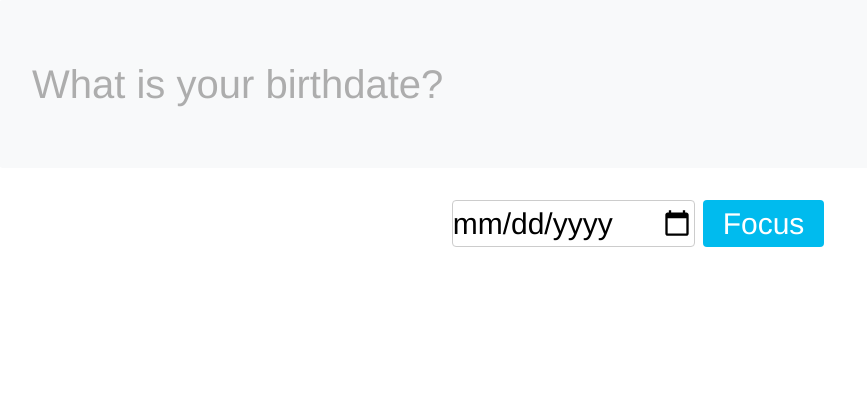
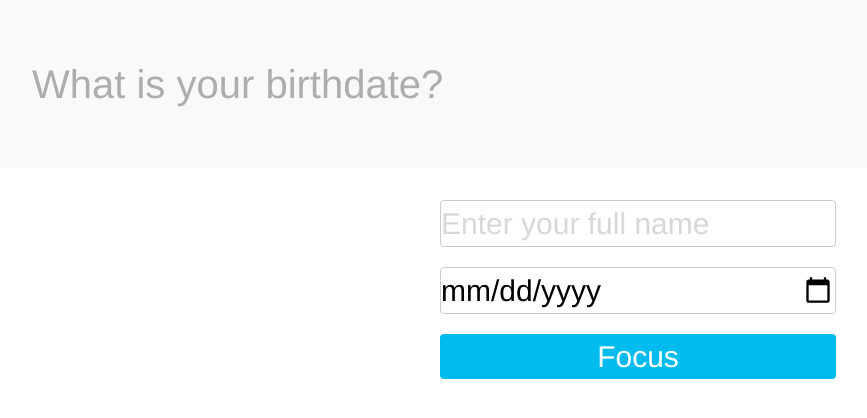
Before and after one commit to goshua13/Focused, a React (Create React App) app: page / in a window 1280 px wide. Shown: the top 418 px of the page, without its empty margins (2-869 px from the left). Built offline with nearby package versions, Linux system fonts and the light colour scheme.

Commit message:
added clock and made tasks on the left side

```diff
--- a/src/App.css
+++ b/src/App.css
@@ -29,12 +29,8 @@ input:read-only {
   border: none;
   cursor: pointer;
 }
-input#dob {
-  color: black;
-  width: unset;
-}
 ::placeholder {
-  color: rgba(255, 255, 255, 0.616);
+  color: rgba(190, 190, 190, 0.616);
 }
 .jumbotron {
   padding: 4rem 2rem;
@@ -53,7 +49,7 @@ input#dob {
   background-blend-mode: darken;
   display: grid;
   grid-template-columns: 1fr 2fr 1fr;
-  grid-template-rows: 20px 3fr 1fr 6fr 20px;
+  grid-template-rows: 20px 3fr 3fr 2fr 1fr 3fr 20px;
 }
 
 .btn-regular {
@@ -67,14 +63,17 @@ input#dob {
   padding: 0 20px;
 }
 
-#dob {
+.new-inputs {
   margin-right: 0.5rem;
+  margin-bottom: 20px;
   box-sizing: border-box;
   border-width: 1px;
   border-style: solid;
   border-radius: 0.25rem;
   border-color: #ccc;
   background-color: #fff;
+  color: black;
+  /* width: 50%; */
 }
 .age-container,
 .clock-container {
@@ -83,15 +82,17 @@ input#dob {
   justify-content: center;
   align-items: center;
   grid-column: 2/3;
-  grid-row: 2/3;
+  grid-row: 4/5;
 }
-.clock-container {
-  flex-flow: row nowrap;
-}
-
 .clock-container h2 {
   font-size: 12rem;
   color: white;
+  margin: 0;
+}
+.clock-container h1 {
+  /* font-size: 12rem; */
+  color: white;
+  margin: 0;
 }
 .clock-container .seconds {
   color: white;
@@ -111,7 +112,7 @@ input#dob {
 /* task input */
 .task-input-container {
   grid-column: 2/3;
-  grid-row: 3/4;
+  grid-row: 5/6;
   display: flex;
   margin-bottom: 50px;
 }
@@ -132,13 +133,15 @@ input#dob {
 }
 /* task items css */
 .list-group-container {
-  grid-column: 2/3;
-  grid-row: 4/5;
+  grid-column: 1/2;
+  grid-row: 3/6;
   font-size: 25px;
+  margin: 10px;
 }
 .list-group {
   align-items: center;
-  max-height: calc(100vh - 450px);
+  /* max-height: calc(100vh - 450px); */
+  max-height: 100%;
   overflow-y: auto;
 }
 .list-group .list-group-item {
@@ -147,8 +150,12 @@ input#dob {
   color: white;
   display: flex;
   justify-content: space-between;
-  border-bottom: 2px solid white;
+  border-bottom: 1px solid white;
   cursor: pointer;
+  font-size: 20px;
+}
+.list-group .list-group-item input {
+  font-size: 20px;
 }
 .list-group .list-group-item:hover:not(.disabled) {
   background: rgba(255, 255, 255, 0.205);
--- a/src/App.tsx
+++ b/src/App.tsx
@@ -11,6 +11,7 @@ import Clock from "./components/Clock";
 function App() {
   const [tasks, setTasks] = useLocalStorage<Array<TaskType>>("tasks", []);
   const USER_AGE = localStorage.getItem("dob") || null;
+  const USER_NAME = localStorage.getItem("name") || null;
 
   const addNewTask = (taskLabel: string, priority: number) => {
     const newTask = {
@@ -45,11 +46,11 @@ function App() {
       )
     );
 
-  if (USER_AGE) {
+  if (USER_AGE && USER_NAME) {
     return (
       <div className="app-wrapper">
         {/* <AgeCount dob={new Date(parseInt(USER_AGE, 10))} /> */}
-        <Clock />
+        <Clock name={USER_NAME} />
         <TaskInput addNewTask={addNewTask} />
         {/*
         //@ts-ignore */}
--- a/src/components/Clock.tsx
+++ b/src/components/Clock.tsx
@@ -1,23 +1,41 @@
 import { useEffect, useState } from "react";
 
-const Clock = () => {
+interface Props {
+  name: string;
+}
+
+const Clock: React.FC<Props> = ({ name }) => {
   const [date, setDate] = useState(new Date());
 
   useEffect(() => {
     const time = setInterval(tick, 60000);
     return () => {
-        clearInterval(time)
+      clearInterval(time);
     };
   }, []);
 
   // Makes time update
   const tick = () => setDate(new Date());
 
+  const switchGreeting = (hour: number) => {
+    if (hour < 12) {
+      return "Good Morning";
+    } else if (hour < 18) {
+      return "Good Afernoon";
+    } else {
+      return "Good Evening";
+    }
+  };
+
   return (
-    <div className="d-flex clock-container">
+    <div className="clock-container">
       <h2 className="hour-minute">
-        {date.getHours() - 12}:{(date.getMinutes() < 10 ? '0' : '') + date.getMinutes()}
+        {date.getHours() - (date.getHours() > 12 ? 12 : 0)}:
+        {(date.getMinutes() < 10 ? "0" : "") + date.getMinutes()}
       </h2>
+      <h3 className="text-white">
+        {switchGreeting(date.getHours())}, {name}
+      </h3>
     </div>
   );
 };
--- a/src/components/NewUserPrompt.tsx
+++ b/src/components/NewUserPrompt.tsx
@@ -5,8 +5,12 @@ const NewUserPrompt = () => {
     event.preventDefault();
     // @ts-ignore
     const dob = new Date(event.target.dob.value);
+    // @ts-ignore
+    const fullName = event.target.fullName.value;
     localStorage.setItem("dob", JSON.stringify(dob.getTime()));
-    window.location.reload()
+    localStorage.setItem("name", fullName);
+
+    window.location.reload();
   };
 
   return (
@@ -14,8 +18,15 @@ const NewUserPrompt = () => {
       <div className="jumbotron">
         <h1 className="age-title"> What is your birthdate?</h1>
       </div>
-      <div className="d-flex justify-content-center">
-        <input type="date" name="dob" id="dob" />
+      <div className="justify-content-center d-grid">
+        <input
+          className="new-inputs"
+          placeholder="Enter your full name"
+          type="text"
+          name="fullName"
+          id="fullName"
+        />
+        <input className="new-inputs" type="date" name="dob" id="dob" />
         <button className="btn-regular" type="submit">
           Focus
         </button>
```
